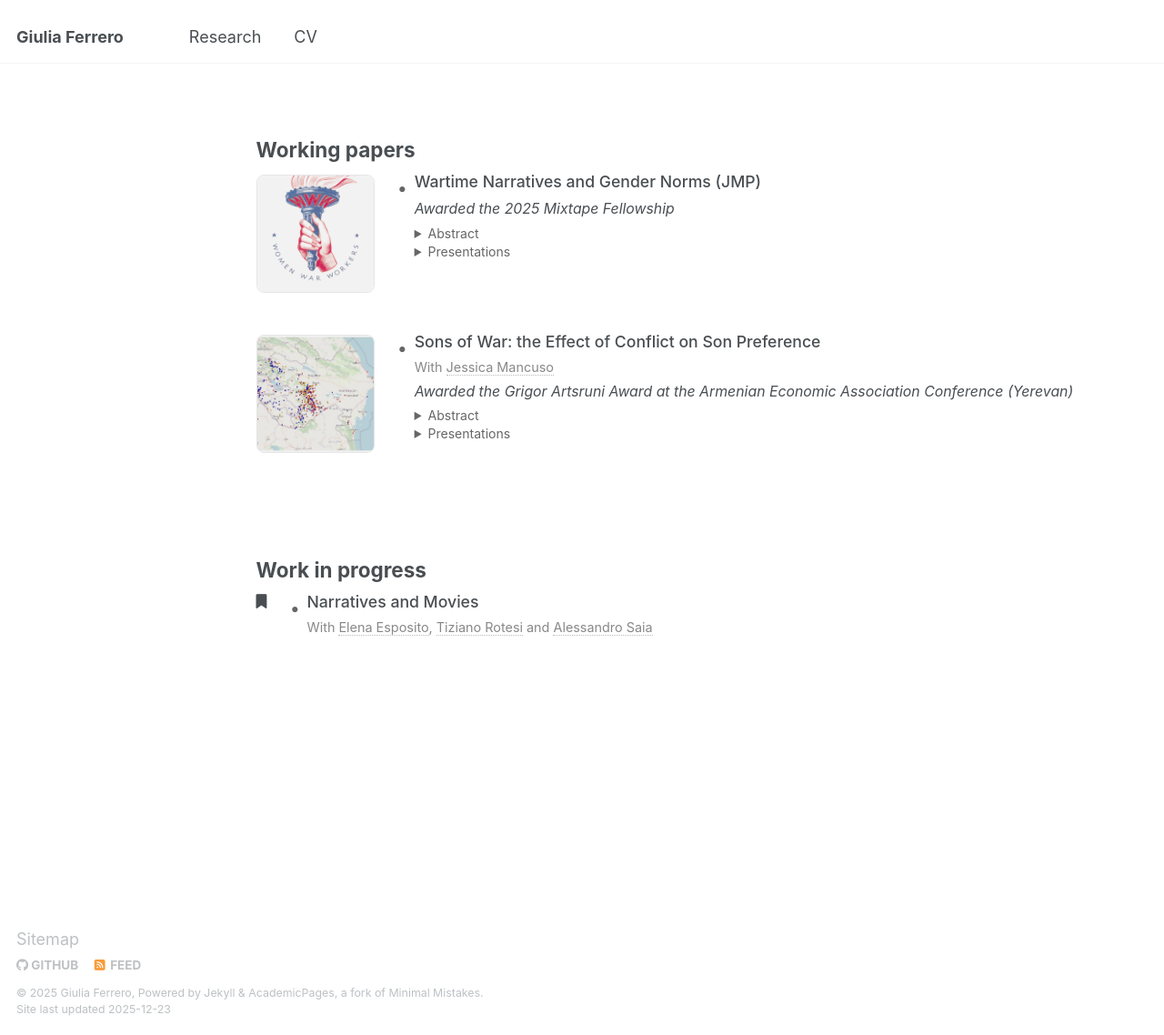
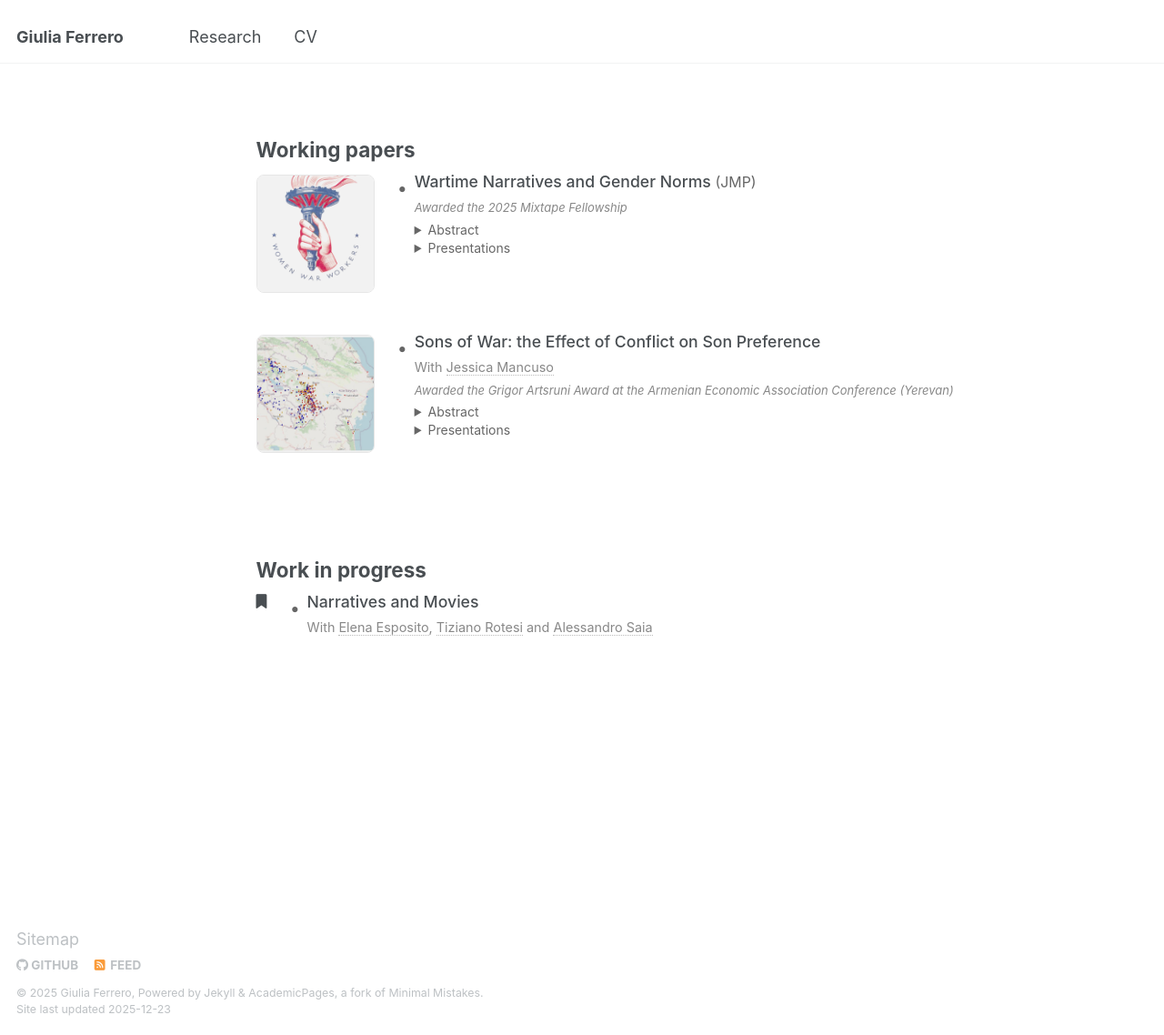
Before and after one commit to giuliferrero/giuliferrero.github.io, a Jekyll site: the page built from _pages/publications.md, in a window 1280 px wide and 1138 px high. Shown: the whole window at 91% size. Built offline with Jekyll 4.4.1, drawn with Linux system fonts in a browser that asks for light colours.

Commit message:
Update publications.md

```diff
--- a/_pages/publications.md
+++ b/_pages/publications.md
@@ -13,10 +13,10 @@ author_profile: false
   <div class="research-text">
 
   <h3 style="margin-top:0;">
-    Wartime Narratives and Gender Norms (JMP)
+    Wartime Narratives and Gender Norms <span class="jmp">(JMP)</span>
   </h3>
 
-  <p style="font-style:italic; margin-top:0.25rem;">
+  <p class="venue">
     Awarded the 2025 Mixtape Fellowship
   </p>
 
@@ -72,7 +72,7 @@ author_profile: false
   </p>
 
 
-  <p style="font-style:italic; margin-top:0.25rem;">
+ <p class="venue">
     Awarded the Grigor Artsruni Award at the Armenian Economic Association Conference (Yerevan)
   </p>
 
```
